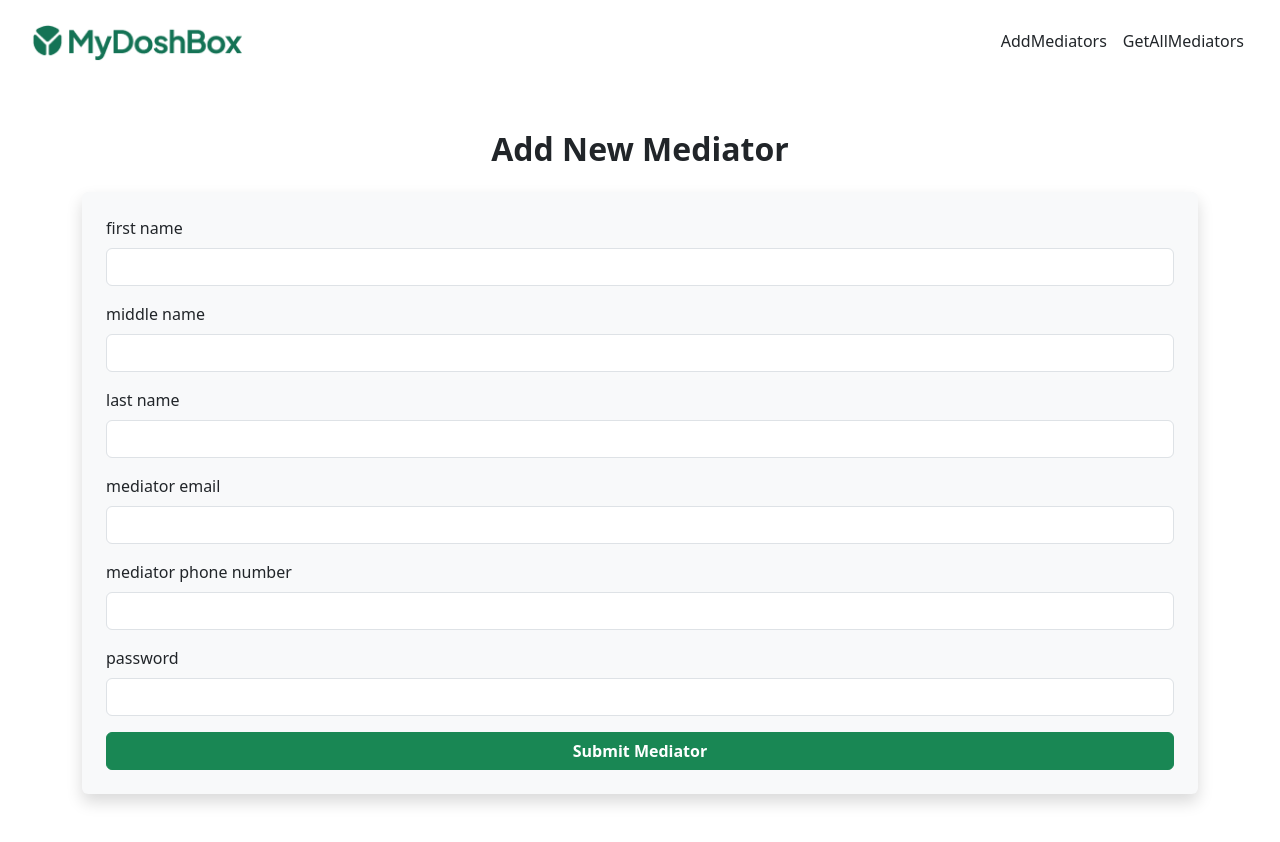
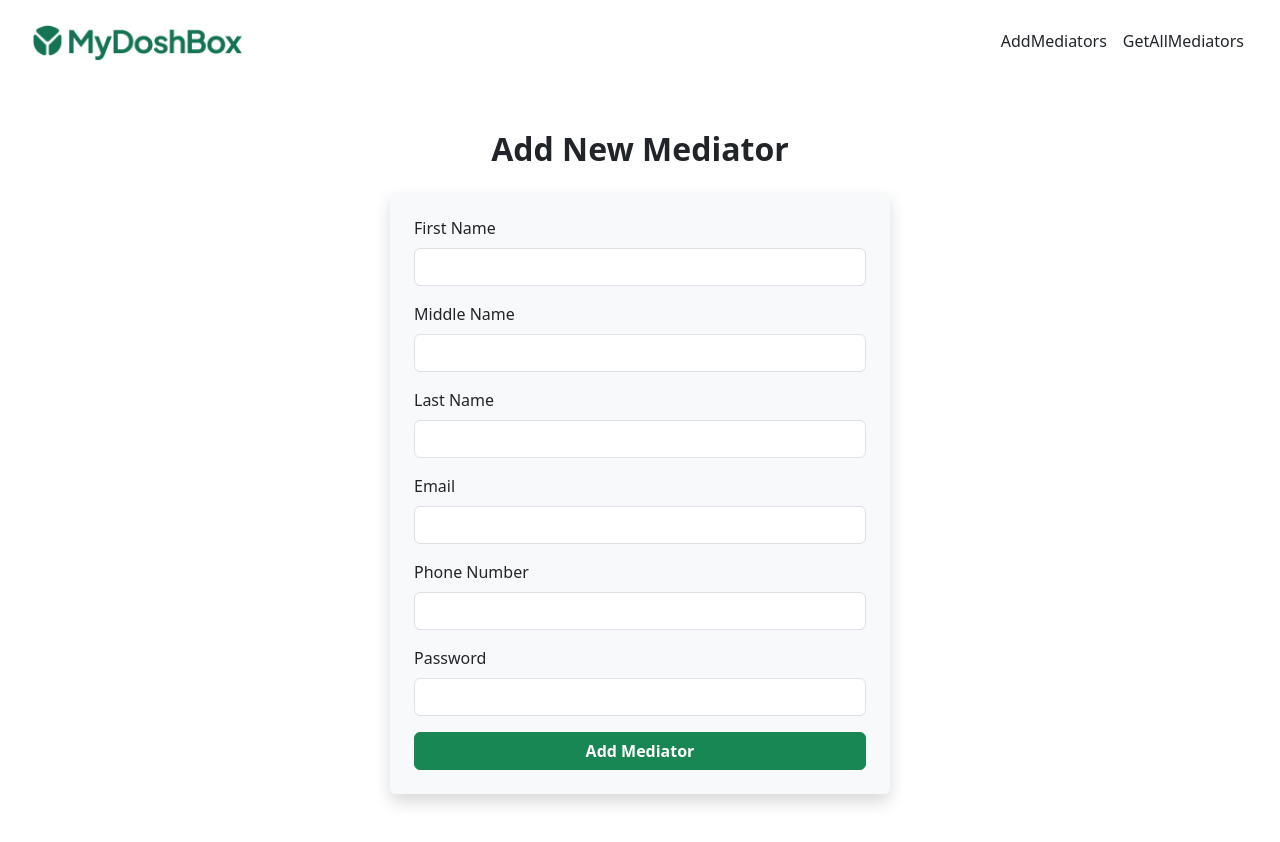
Before and after one commit to myDoshBox/doshbox_administration_app, a React (Vite) app: page /add-mediators in a window 1280 px wide. Built offline with nearby package versions, Linux system fonts and the light colour scheme.

Commit message:
improved ui

```diff
--- a/src/Redux/Slice/MediatorSlice/mediatorSlice.js
+++ b/src/Redux/Slice/MediatorSlice/mediatorSlice.js
@@ -1,21 +1,23 @@
-// src/Redux/Slice/MediatorSlice/mediatorSlice.js
+// mediatorSlice.js
 import { createSlice, createAsyncThunk } from '@reduxjs/toolkit';
 
-const BASE_URL = import.meta.env.VITE_API_BASE_URL;
+const BASE_URL = 'https://mydoshbox-be.onrender.com/mediators';
 
-// POST: Add new mediator
+// Export these thunks!
 export const addMediator = createAsyncThunk(
   'mediator/addMediator',
   async (formData, { rejectWithValue }) => {
     try {
-      const res = await fetch(`${BASE_URL}/onboarding_mediators`, {
+      const response = await fetch(`${BASE_URL}/onboard-mediator`, {
         method: 'POST',
         headers: { 'Content-Type': 'application/json' },
         body: JSON.stringify(formData),
       });
-
-      if (!res.ok) throw new Error('Failed to add mediator');
-      const data = await res.json();
+      if (!response.ok) {
+        const errorText = await response.text();
+        throw new Error(errorText || 'Failed to add mediator');
+      }
+      const data = await response.json();
       return data;
     } catch (error) {
       return rejectWithValue(error.message || 'Unknown error');
@@ -23,14 +25,16 @@ export const addMediator = createAsyncThunk(
   }
 );
 
-// GET: Fetch all mediators
 export const fetchAllMediators = createAsyncThunk(
   'mediator/fetchAllMediators',
   async (_, { rejectWithValue }) => {
     try {
-      const res = await fetch(`${BASE_URL}/fetch_all_mediators`);
-      if (!res.ok) throw new Error('Failed to fetch mediators');
-      const data = await res.json();
+      const response = await fetch(`${BASE_URL}/fetch-all-mediators`);
+      if (!response.ok) {
+        const errorText = await response.text();
+        throw new Error(errorText || 'Failed to fetch mediators');
+      }
+      const data = await response.json();
       return data;
     } catch (error) {
       return rejectWithValue(error.message || 'Unknown error');
@@ -40,11 +44,7 @@ export const fetchAllMediators = createAsyncThunk(
 
 const mediatorSlice = createSlice({
   name: 'mediator',
-  initialState: {
-    list: [],
-    loading: false,
-    error: null,
-  },
+  initialState: { list: [], loading: false, error: null },
   reducers: {},
   extraReducers: (builder) => {
     builder
@@ -54,13 +54,12 @@ const mediatorSlice = createSlice({
       })
       .addCase(addMediator.fulfilled, (state, action) => {
         state.loading = false;
-        state.list.unshift(action.payload); // Add to top
+        state.list.unshift(action.payload);
       })
       .addCase(addMediator.rejected, (state, action) => {
         state.loading = false;
         state.error = action.payload;
       })
-
       .addCase(fetchAllMediators.pending, (state) => {
         state.loading = true;
         state.error = null;
--- a/src/Redux/store.js
+++ b/src/Redux/store.js
@@ -1,8 +1,11 @@
 import { configureStore } from '@reduxjs/toolkit';
 import mediatorReducer from './Slice/MediatorSlice/mediatorSlice';
 
-export const store = configureStore({
+const store = configureStore({
   reducer: {
     mediator: mediatorReducer,
+    // add other reducers here
   },
 });
+
+export { store };
--- a/src/pages/AddUsersFormPage/AddMediator.jsx
+++ b/src/pages/AddUsersFormPage/AddMediator.jsx
@@ -23,30 +23,97 @@ function AddMediator() {
   const handleSubmit = (e) => {
     e.preventDefault();
     dispatch(addMediator(formData));
-    navigate('/get-all-mediators'); // 🔁 Redirect after submission
+    navigate('/get-all-mediators'); // Redirect after submission
   };
 
   return (
-    <div className="container py-5">
+    <div className="container py-5 d-flex justify-content-center">
+      <div style={{ maxWidth: '500px', width: '100%' }}>
       <h2 className="mb-4 text-center fw-bold">Add New Mediator</h2>
       <form onSubmit={handleSubmit} className="p-4 shadow rounded bg-light">
-        {Object.entries(formData).map(([key, value]) => (
-          <div className="mb-3" key={key}>
-            <label className="form-label">{key.replace(/_/g, ' ')}</label>
+        <div className="mb-3">
+          <label htmlFor="first_name" className="form-label">First Name</label>
           <input
-              type={key === 'mediator_email' ? 'email' : key === 'password' ? 'password' : 'text'}
+            type="text"
+            id="first_name"
+            name="first_name"
             className="form-control"
-              name={key}
-              value={value}
+            value={formData.first_name}
             onChange={handleChange}
             required
           />
         </div>
-        ))}
+
+        <div className="mb-3">
+          <label htmlFor="middle_name" className="form-label">Middle Name</label>
+          <input
+            type="text"
+            id="middle_name"
+            name="middle_name"
+            className="form-control"
+            value={formData.middle_name}
+            onChange={handleChange}
+          />
+        </div>
+
+        <div className="mb-3">
+          <label htmlFor="last_name" className="form-label">Last Name</label>
+          <input
+            type="text"
+            id="last_name"
+            name="last_name"
+            className="form-control"
+            value={formData.last_name}
+            onChange={handleChange}
+            required
+          />
+        </div>
+
+        <div className="mb-3">
+          <label htmlFor="mediator_email" className="form-label">Email</label>
+          <input
+            type="email"
+            id="mediator_email"
+            name="mediator_email"
+            className="form-control"
+            value={formData.mediator_email}
+            onChange={handleChange}
+            required
+          />
+        </div>
+
+        <div className="mb-3">
+          <label htmlFor="mediator_phone_number" className="form-label">Phone Number</label>
+          <input
+            type="tel"
+            id="mediator_phone_number"
+            name="mediator_phone_number"
+            className="form-control"
+            value={formData.mediator_phone_number}
+            onChange={handleChange}
+            required
+          />
+        </div>
+
+        <div className="mb-3">
+          <label htmlFor="password" className="form-label">Password</label>
+          <input
+            type="password"
+            id="password"
+            name="password"
+            className="form-control"
+            value={formData.password}
+            onChange={handleChange}
+            required
+          />
+        </div>
+
         <button type="submit" className="btn btn-success w-100 fw-semibold">
-          Submit Mediator
+          Add Mediator
         </button>
         </form>
+
+      </div>
     </div>
   );
 }
--- a/src/pages/FetchAllInfo/AllMediatorsInfo.jsx
+++ b/src/pages/FetchAllInfo/AllMediatorsInfo.jsx
@@ -1,4 +1,4 @@
-import React, { useEffect, useState, useMemo, useCallback } from 'react';
+import React, { useEffect, useState, useMemo } from 'react';
 import { useDispatch, useSelector } from 'react-redux';
 import { fetchAllMediators } from '../../Redux/Slice/MediatorSlice/mediatorSlice';
 import dayjs from 'dayjs';
@@ -13,7 +13,12 @@ const MediatorRow = ({ mediator, index, indexOfFirst }) => (
     <td>{mediator.mediator_phone_number || '-'}</td>
     <td>
       {mediator.created_at && dayjs(mediator.created_at).isValid()
-        ? dayjs(mediator.created_at).format('YYYY-MM-DD HH:mm')
+        ? dayjs(mediator.created_at).format('YYYY-MM-DD')
+        : '-'}
+    </td>
+    <td>
+      {mediator.created_at && dayjs(mediator.created_at).isValid()
+        ? dayjs(mediator.created_at).format('HH:mm')
         : '-'}
     </td>
   </tr>
@@ -93,13 +98,14 @@ function GetAllMediators() {
               <th>Full Name</th>
               <th>Email</th>
               <th>Phone Number</th>
-              <th>Created At</th>
+              <th>Date Added</th>
+              <th>Time Added</th>
             </tr>
           </thead>
           <tbody>
             {loading ? (
               <tr>
-                <td colSpan={5} className="text-center py-4">
+                <td colSpan={6} className="text-center py-4">
                   <div className="spinner-border text-secondary" role="status">
                     <span className="visually-hidden">Loading...</span>
                   </div>
@@ -107,7 +113,7 @@ function GetAllMediators() {
               </tr>
             ) : error ? (
               <tr>
-                <td colSpan={5} className="text-center text-danger py-4">
+                <td colSpan={6} className="text-center text-danger py-4">
                   <div className="alert alert-danger d-inline-flex align-items-center" role="alert">
                     <span>{error}</span>
                     <button onClick={handleRetry} className="btn btn-sm btn-outline-success ms-3">
@@ -127,7 +133,7 @@ function GetAllMediators() {
               ))
             ) : (
               <tr>
-                <td colSpan={5} className="text-center text-muted py-4">
+                <td colSpan={6} className="text-center text-muted py-4">
                   <div>
                     <i className="bi bi-person-dash" style={{ fontSize: '1.5rem' }}></i>
                     <p className="mt-2 mb-0">No mediators found yet.</p>
```
Also changed, not shown: 1 other file (tests, documents, lock files or other folders). Lines whose indentation alone changed are shown as unchanged.
